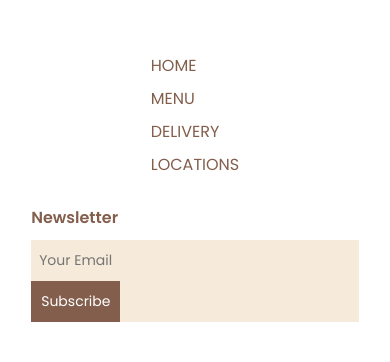
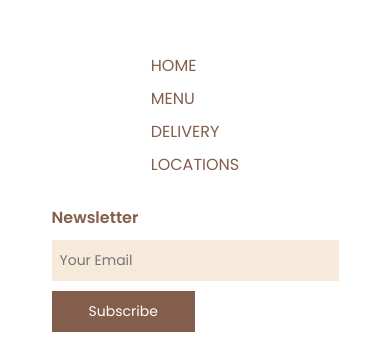
Before and after one commit to AshisShrestha478/Coffee_Landing_Page, a plain HTML site: page index.html in a window 390 px wide. Shown: the part 5069-5431 px from the top of the page. Drawn offline with nearby package versions, Linux system fonts and the light colour scheme.

Commit message:
Fixed footer problem

```diff
--- a/style.css
+++ b/style.css
@@ -1143,4 +1143,17 @@ header {
         margin-top: 20px;
         transition: all .5s ease;
     }
+
+    .footer-searchcontainer {
+        display: flex;
+        flex-direction: column;
+        transition: all .5s ease;
+        background-color: #fff;
+    }
+
+    .footer-searchcontainer button {
+        width: 50%;
+        margin-top: 10px;
+        transition: all .5s ease;
+    }
 }
```
